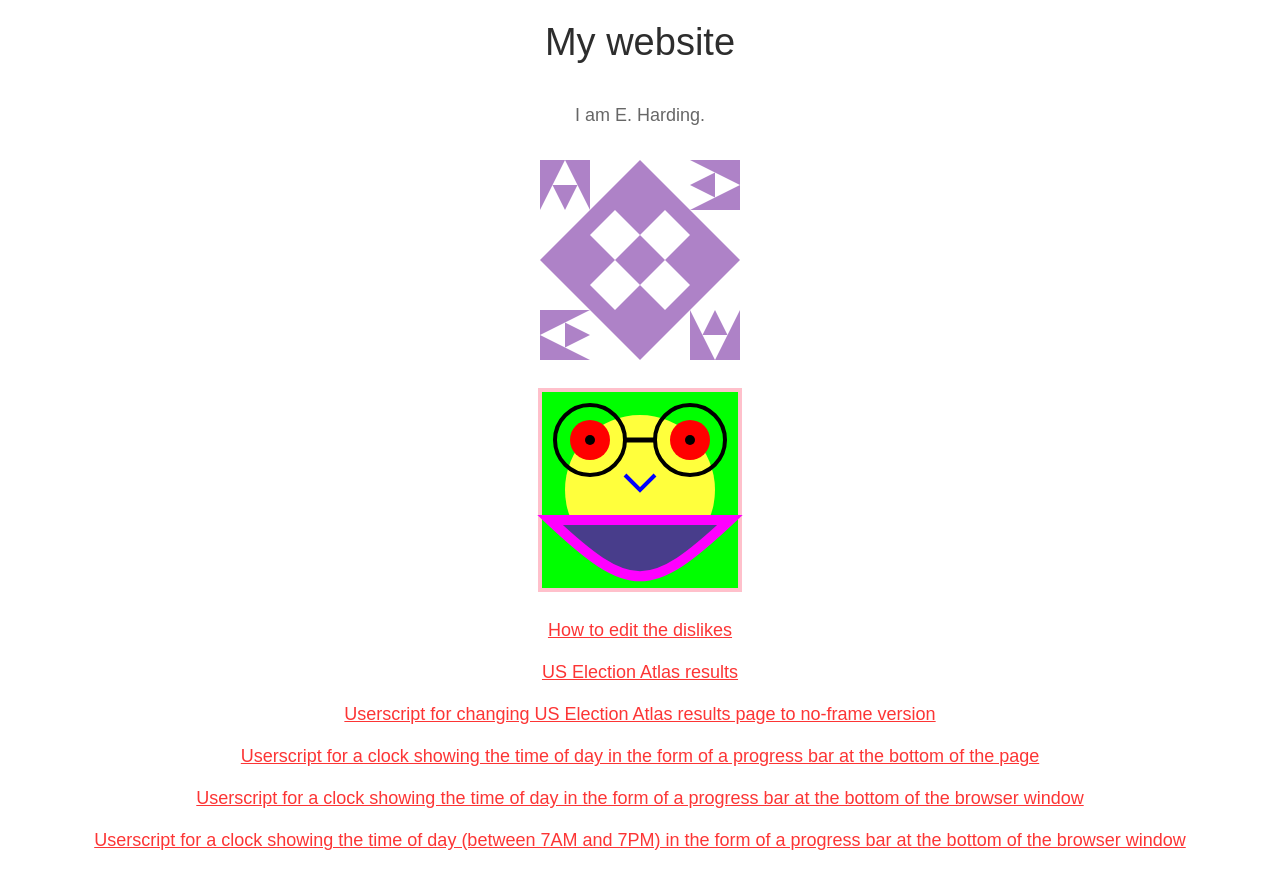
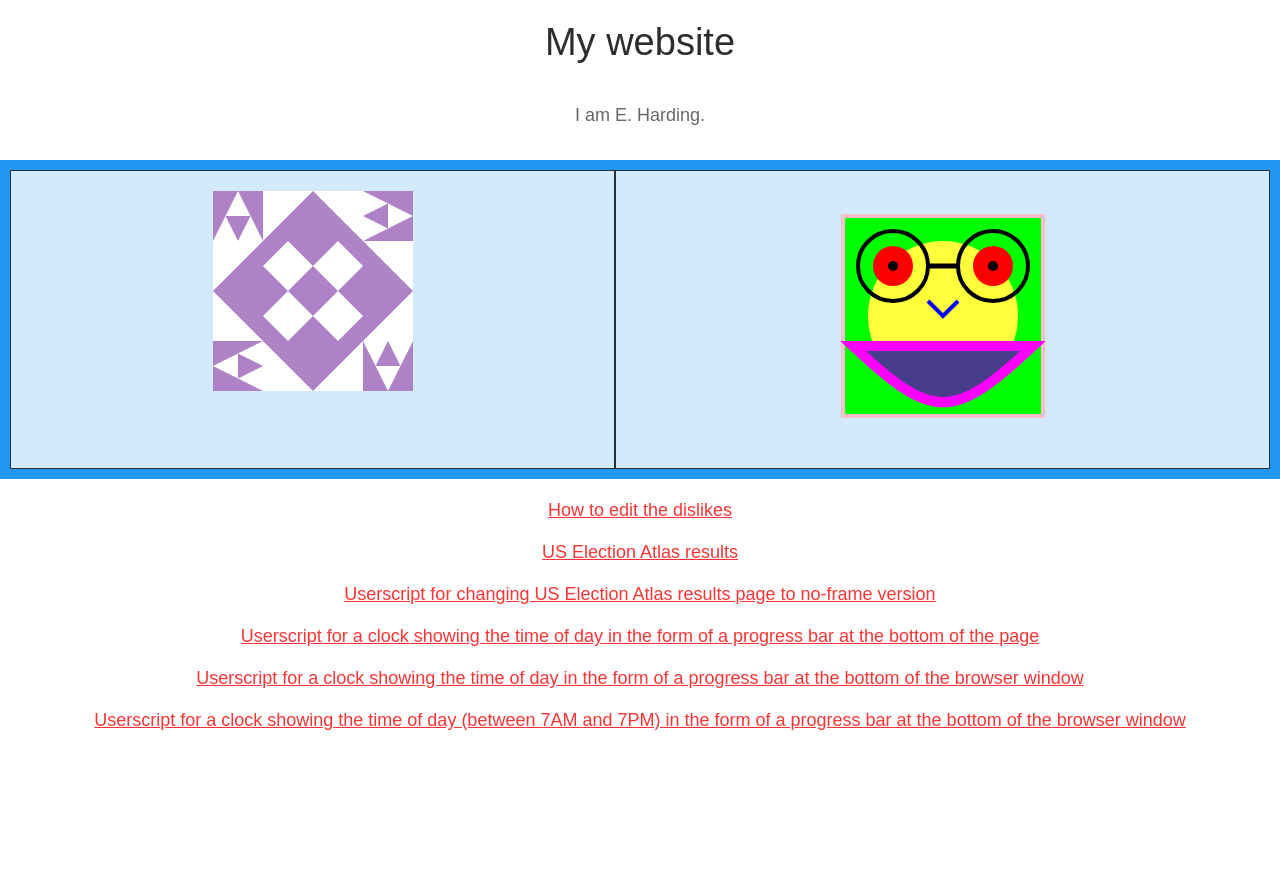
Before and after one commit to Enopoletus/enopoletus.github.io, a plain HTML site: page index.html in a window 1280 px wide. After the commit the page ends 800 px from the top, so only its background shows below. Drawn offline with Linux system fonts and the light colour scheme.

Commit message:
Update index.html

```diff
--- a/index.html
+++ b/index.html
@@ -15,8 +15,10 @@
 <h1>My website</h1>
   <p>I am E. Harding.</p>
   <br>
-  <img src="https://enopoletus.github.io/icon.svg"><br>
-  <img src="https://enopoletus.github.io/image.svg">
+  <div id="gridcontainer1">
+  <div class="griditem1"><img src="https://enopoletus.github.io/icon.svg"></div>
+  <div class="griditem1"><img src="https://enopoletus.github.io/image.svg"></div>
+  </div>
   <br>
   <a href="https://enopoletus.github.io/first-project/">How to edit the dislikes</a>
   <br><br>
```
